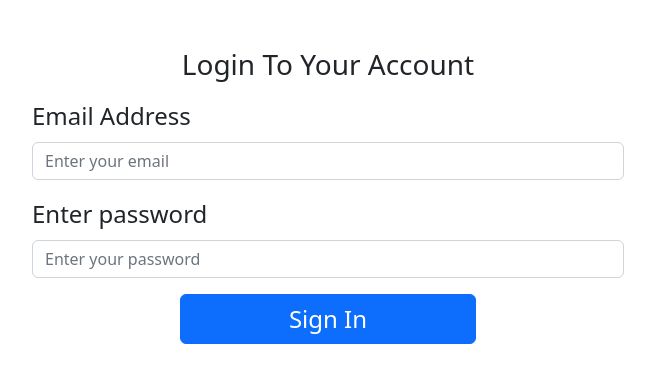
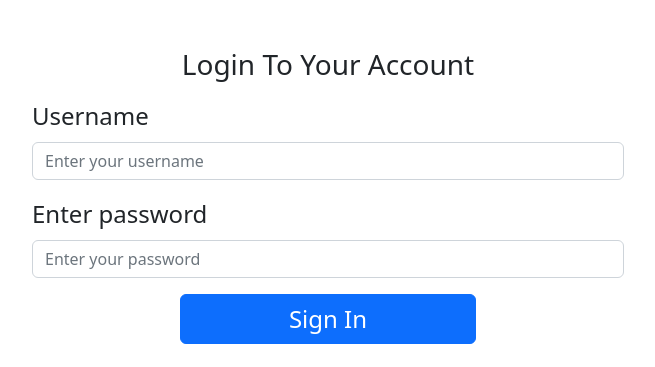
Before and after one commit to jadenPete/FeralFeed, a Flask app: page /login in a window 1280 px wide. Shown: the part 75-442 px from the top of the page, without its empty margins (312-967 px from the left). Run offline with Flask 2, Linux system fonts and the light colour scheme; some libraries are stand-ins or nearby versions.

Commit message:
updated login page

```diff
--- a/templates/login.html
+++ b/templates/login.html
@@ -1,4 +1,4 @@
-{% set title = "Sign In | FeralFeed" %}
+{% set title = "Sign In" %}
 
 {% extends "base.html" %}
 {%block body%}
@@ -7,8 +7,8 @@
     <!-- Login form -->
     <form action="/login" method="post">
         <div class="container mt-3">
-            <label for="email" class="form-label">Email Address</label>
-            <input type="email" name="email" id="email" placeholder="Enter your email" class="form-control" autocomplete="off" required>
+            <label for="username" class="form-label">Username</label>
+            <input type="username" name="username" id="username" placeholder="Enter your username" class="form-control" autocomplete="off" required>
         </div>
         <div class="container mt-3">
             <label for="password" class="form-label">Enter password</label>
```
